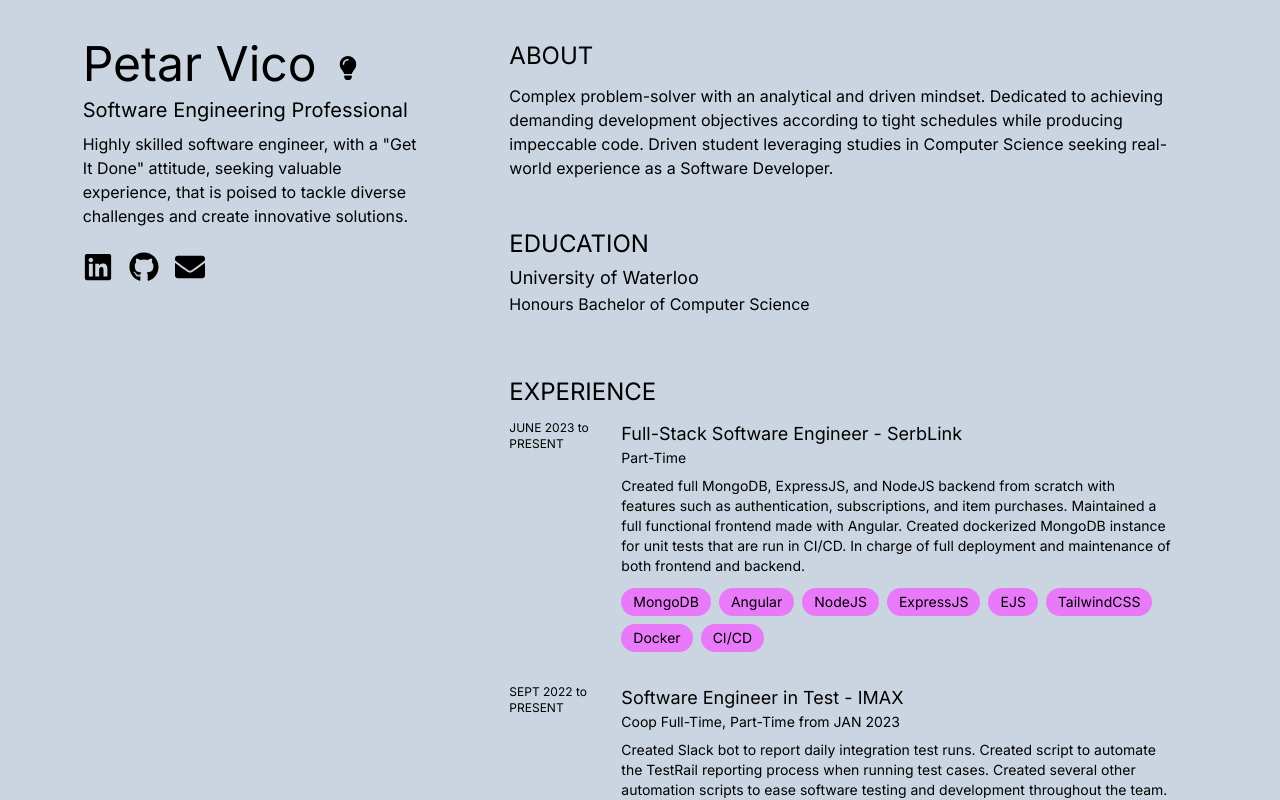
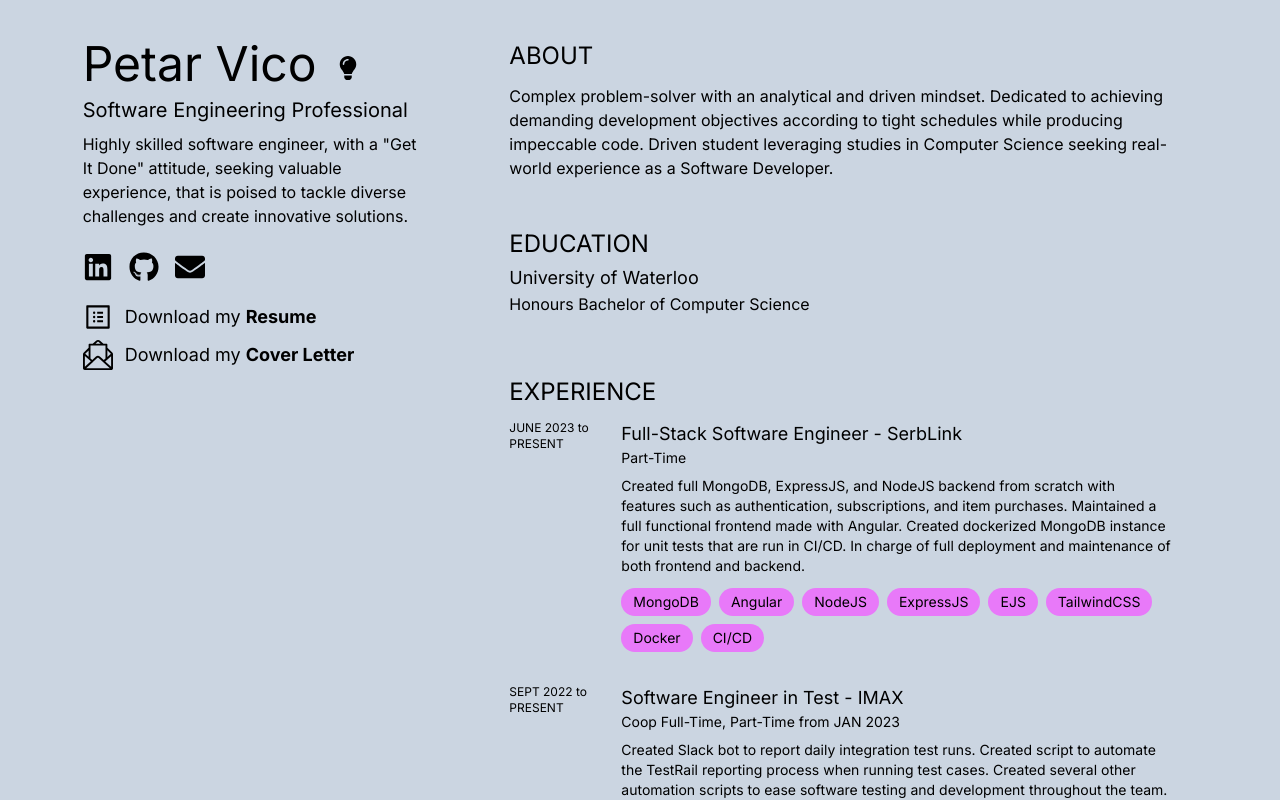
Before and after one commit to pvico12/personal-website, a Next.js app: page / in a window 1280 px wide. Shown: the top 800 px of the page. Built offline with nearby package versions, Linux system fonts and the light colour scheme.

Commit message:
add resume and cover letter download

```diff
--- a/app/page.js
+++ b/app/page.js
@@ -1,5 +1,7 @@
 "use client";
 
+import { AiOutlineProfile } from "react-icons/ai";
+import { SlEnvolopeLetter } from "react-icons/sl";
 import { FaLinkedin, FaGithub, FaEnvelope, FaLightbulb } from "react-icons/fa";
 import { useState } from "react";
 import Head from "next/head";
@@ -28,7 +30,7 @@ export default function Home() {
               </h4>
             </div>
 
-            <div id="social-links" className="flex flex-row">
+            <div id="social-links" className="flex flex-row mb-5">
               <a href="https://ca.linkedin.com/in/petar-vico-6ba2b6217" target="_blank" rel="noopener noreferrer" className="text-3xl pr-2">
                 <FaLinkedin />
               </a>
@@ -37,6 +39,25 @@ export default function Home() {
               </a>
               <a href="mailto:petarvico3@outlook.com" target="_blank" rel="noopener noreferrer" className="text-3xl px-2">
                 <FaEnvelope />
+              </a>
+            </div>
+
+            <div id="resume-cv-download" className="flex flex-col gap-2">
+              <a class="button" href="public/petar-resume.pdf" attribute-list download target="_blank" rel="noopener noreferrer">
+                <div className="flex items-center gap-3">
+                  <AiOutlineProfile className="text-3xl"/>
+                  <div className="text-lg">
+                    Download my <strong>Resume</strong>
+                  </div>
+                </div>
+              </a>
+              <a class="button" href="public/petar-cover-letter.pdf" attribute-list download target="_blank" rel="noopener noreferrer">
+                <div className="flex items-center gap-3">
+                  <SlEnvolopeLetter className="text-3xl"/>
+                  <div className="text-lg">
+                    Download my <strong>Cover Letter</strong>
+                  </div>
+                </div>
               </a>
             </div>
           </div>
```
